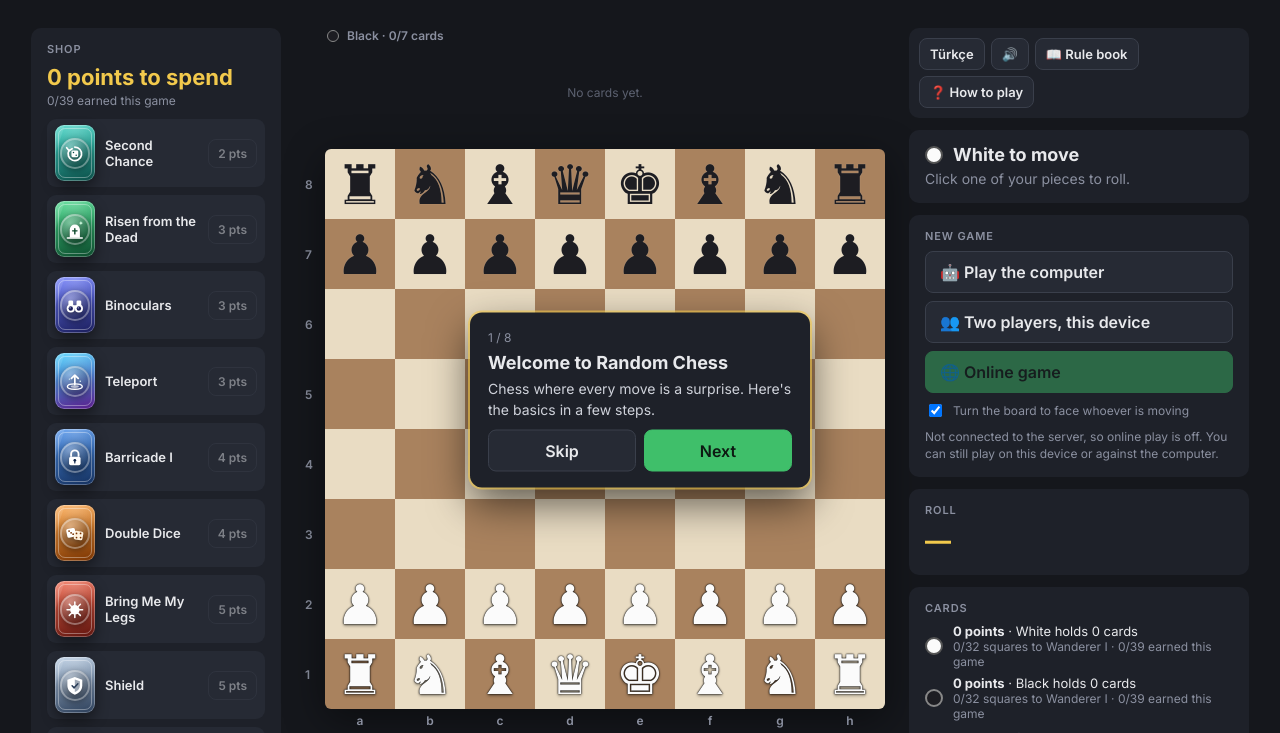
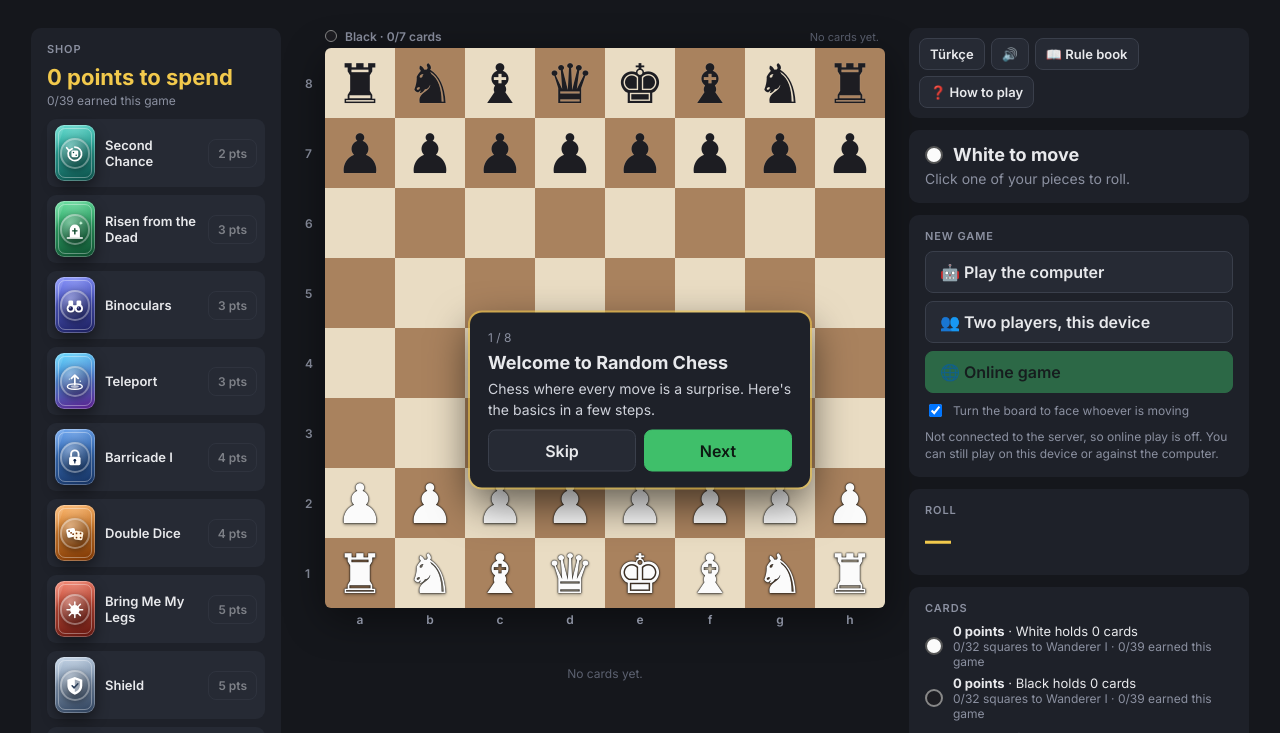
Before and after one commit to MelihAydinYanibol/chess2, a website: page public/index.html in a window 1280 px wide. Shown: the top 733 px of the page. Drawn offline with Linux system fonts and the light colour scheme.

Commit message:
Bring both hands closer to the board to save vertical space
- The opponent's cards are small and share one line with their label,
  right above the board.
- Your cards start right under the board; a hovered or tapped card rises
  over the board's edge instead of needing empty space above the hand.

Co-Authored-By: Claude Opus 5.5 <noreply@anthropic.com>
Claude-Session: https://claude.ai/code/session_01NoJAthDVMqJCBFWyjmdTj1

```diff
--- a/public/index.html
+++ b/public/index.html
@@ -267,6 +267,8 @@
   .gcard.sel { box-shadow: 0 0 0 3px var(--gold), 0 10px 22px rgba(0,0,0,.55); }
   /* hands held like a fan: each card has its own tilt along an arc */
   .hand-row { align-items: flex-end; overflow: visible; padding: 30px 4px 26px; }
+  /* your cards sit right under the board; a picked or hovered card simply rises over its edge */
+  #myHand { padding-top: 0; margin-top: -8px; position: relative; z-index: 5; }
   .hand-row .gcard {
     transform-origin: 50% 115%;
     transform: translateY(var(--lift, 0px)) rotate(var(--rot, 0deg));
@@ -275,8 +277,13 @@
   }
   .hand-row .gcard:first-child { margin-left: 0; }
   .hand-row .gcard:hover { transform: translateY(var(--lift, 0px)) rotate(var(--rot, 0deg)); }
-  .hand-row.opp { padding: 18px 4px 22px; align-items: flex-start; }
-  .hand-row.opp .gcard { transform-origin: 50% -15%; }
+  /* the opponent's cards: small, on one line with their label, right against the board */
+  .opp-zone { display: flex; align-items: center; gap: 10px; margin-bottom: -6px; }
+  .opp-zone .hand-label { margin: 0; flex-shrink: 0; }
+  .hand-row.opp { --cw: 34px; flex: 1; justify-content: flex-end; min-height: 0; padding: 2px 6px 0; align-items: flex-start; }
+  .hand-row.opp .gcard { transform-origin: 50% -15%; margin-left: -9px; box-shadow: 0 2px 5px rgba(0,0,0,.45), inset 0 0 0 1px rgba(242,201,76,.55); }
+  .hand-row.opp .gcard .emblem { font-size: 14px; }
+  .hand-row.opp .hand-empty { font-size: 11px; }
   /* your hand when it isn't your time to choose: smaller and muted */
   #myHand .gcard { filter: saturate(.55) brightness(.8); }
   /* your time to choose: a little bigger and vivid */
@@ -524,7 +531,7 @@
   </div>
 
   <div class="board-col">
-    <div class="hand-zone">
+    <div class="hand-zone opp-zone">
       <div class="hand-label" id="oppLabel"></div>
       <div class="hand-row opp" id="oppHand"></div>
     </div>
@@ -1317,7 +1324,7 @@ function cardBack(attrs = "") { return `<div class="gcard back" ${attrs} title="
 function fanStyle(i, n, flip) {
   const spread = Math.min(9, 44 / Math.max(1, n - 1)), off = i - (n - 1) / 2;
   const rot = off * spread, lift = off * off * spread * .32;
-  return `style="--rot:${(flip ? -rot : rot).toFixed(1)}deg;--lift:${(flip ? -lift : lift).toFixed(1)}px"`;
+  return `style="--rot:${(flip ? -rot * .6 : rot).toFixed(1)}deg;--lift:${(flip ? -lift * .25 : lift).toFixed(1)}px"`;
 }
 
 let selCard = null;   // index of the card picked in the viewer's hand
```
